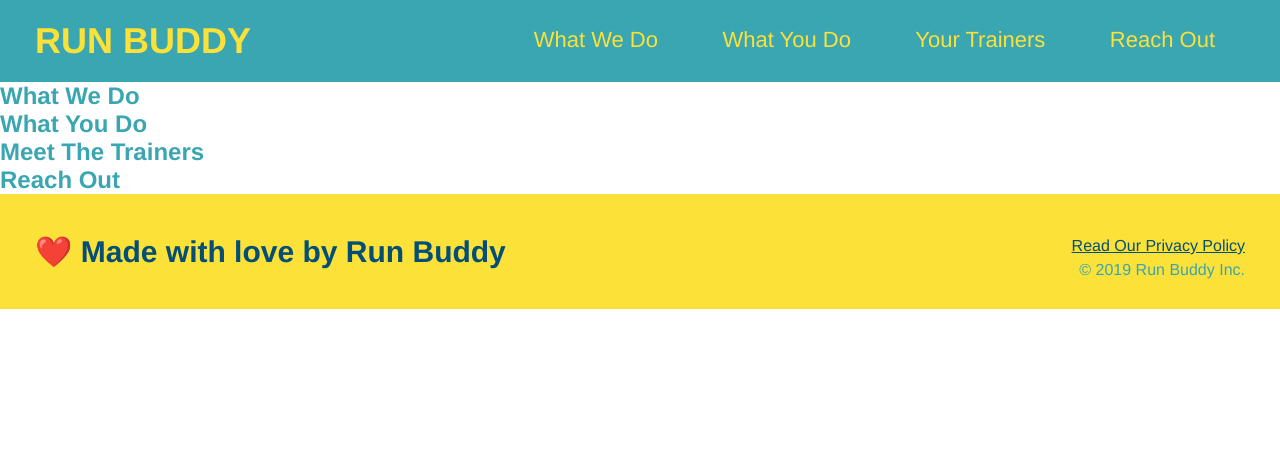
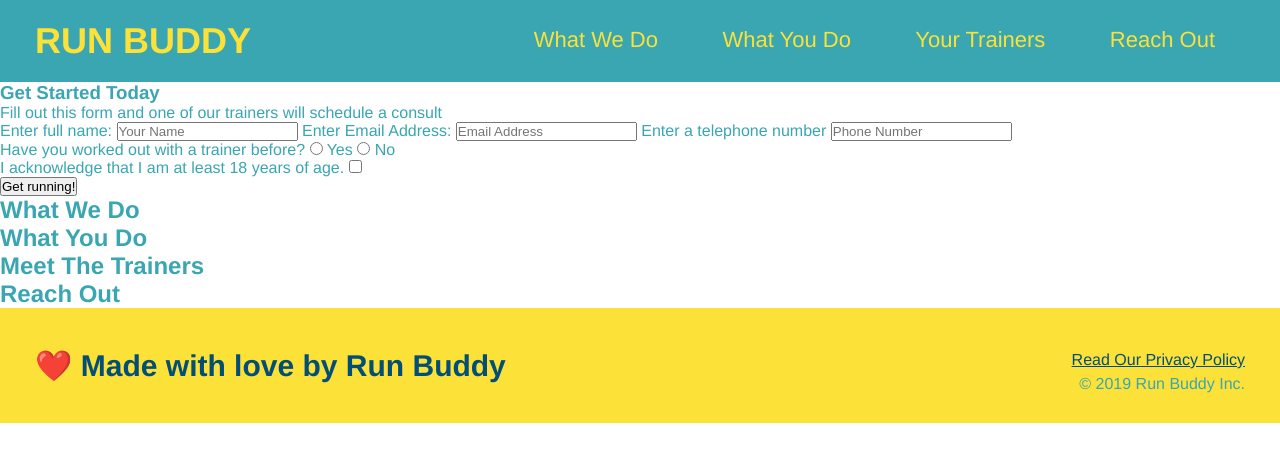
Before and after one commit to symlara/run-buddy, a plain HTML site: page index.html in a window 1280 px wide. Drawn offline with Linux system fonts and the light colour scheme.

Commit message:
created a form in html

```diff
--- a/index.html
+++ b/index.html
@@ -29,6 +29,40 @@
             </ul>
         </nav>
         </header>
+
+        <!-- hero section -->
+        <section>
+        <div>
+            <h3>Get Started Today</h3>
+            <p>Fill out this form and one of our trainers will schedule a consult</p>
+            <!-- Add form elements -->
+            <form>
+                <label for="name">Enter full name:</label>
+                <input type="text" placeholder="Your Name" name="name" id="name" />
+                <label for="email">Enter Email Address:</label>
+                <input type="email" placeholder="Email Address" name="email" id="email" />
+                <label for="phone">Enter a telephone number</label>
+                <input type="tel" placeholder="Phone Number" name="phone" id="phone" />
+                <p>
+                    Have you worked out with a trainer before?
+                    <input type="radio" name="trainer-confirm" id="trainer-yes" />
+                    <label for="trainer-yes">Yes</label>
+                    <input type="radio" name="trainer-confirm" id="trainer-no" />
+                    <label for="trainer-no">No</label>
+                </p>
+                <p>
+                    <label for="checkbox">
+                    I acknowledge that I am at least 18 years of age.
+                    </label>
+                    <input type="checkbox" name="age-confirm" id="checkbox" />
+                </p>
+                <button type="submit">
+                    Get running!
+                </button>
+            </form>
+        </div>
+    </section>
+    <!-- end hero -->
 
         <!-- hero/jumbotron -->
         <section></section>
```
